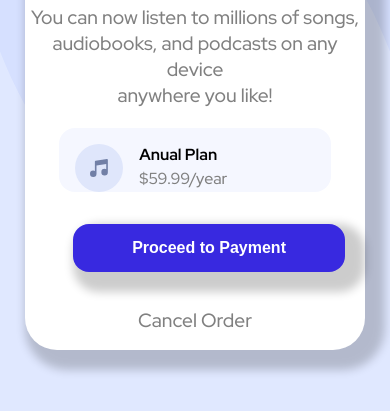
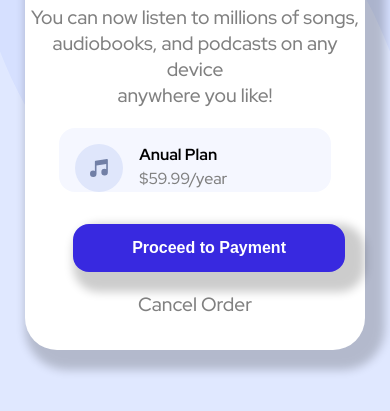
Before and after one commit to JeffreyEj/order-summary, a plain HTML site: page index.html in a window 390 px wide. Shown: the part 397-808 px from the top of the page. Drawn offline with Linux system fonts and the light colour scheme.

Commit message:
mobile-device fix

```diff
--- a/src/css/styles.css
+++ b/src/css/styles.css
@@ -159,7 +159,7 @@ cursor: pointer;
 
 #cancelOrder {
   position: relative;
-  top: 3rem;
+  top: 2rem;
 }
 
 #cancelOrder p {
```
